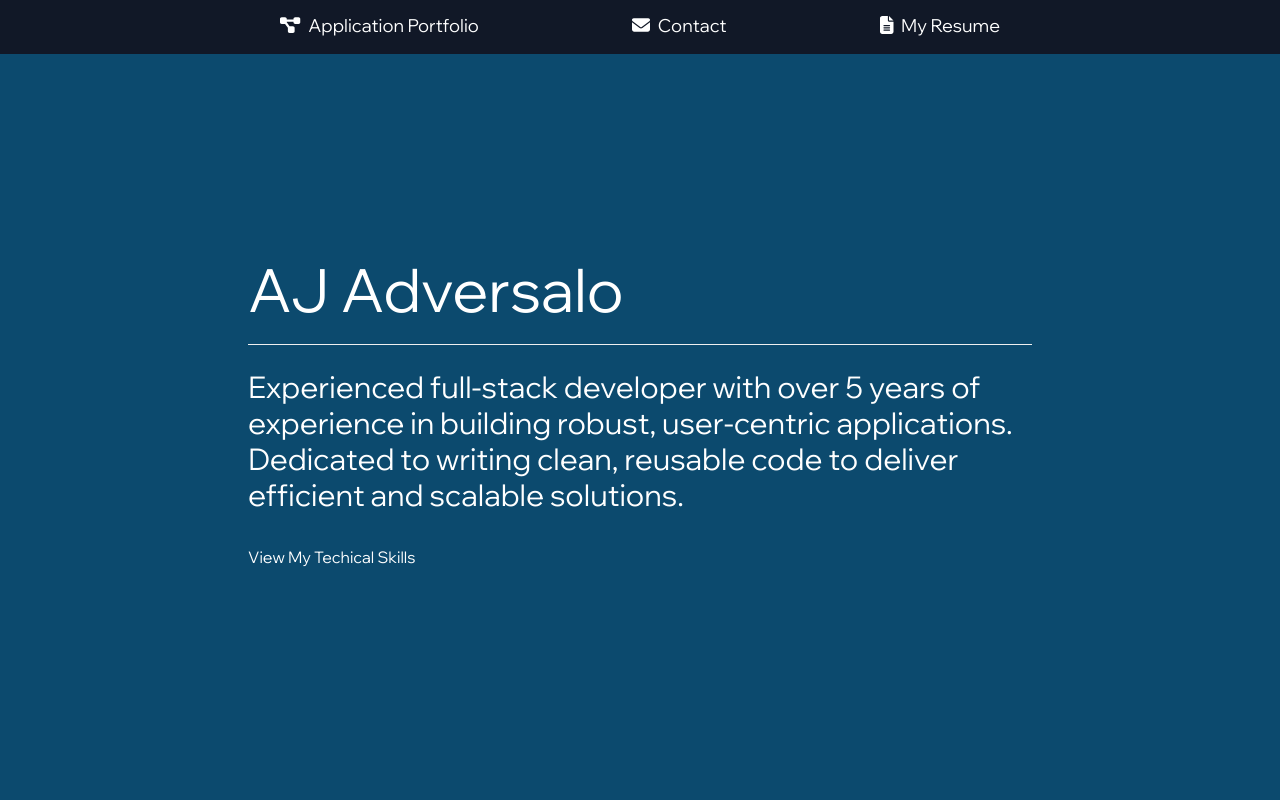
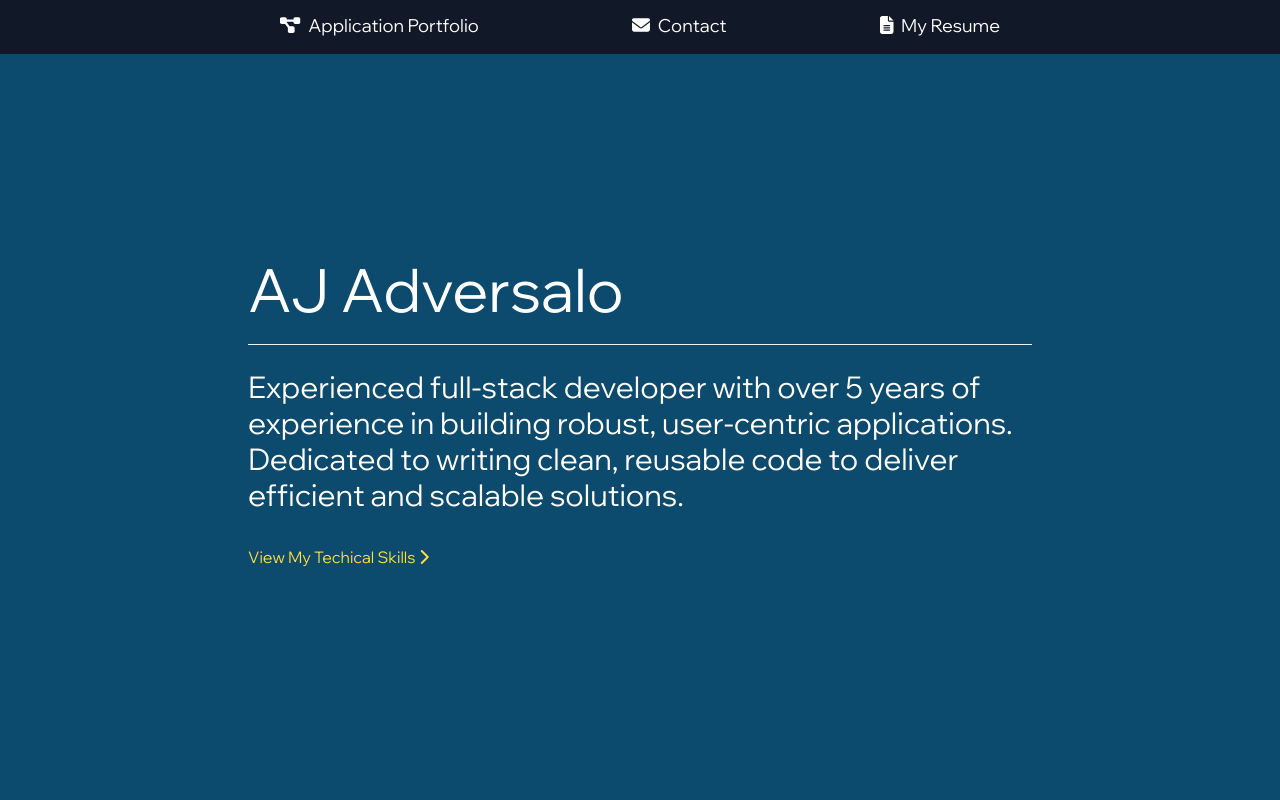
Before and after one commit to ajadversalo/ajadversalo.github.io, a React (Create React App) app: page / in a window 1280 px wide. Shown: the top 800 px of the page. Built offline with nearby package versions, Linux system fonts and the light colour scheme.

Commit message:
improve technical skills

```diff
--- a/public/index.html
+++ b/public/index.html
@@ -6,6 +6,7 @@
     <link rel="preconnect" href="https://fonts.googleapis.com">
     <link rel="preconnect" href="https://fonts.gstatic.com" crossorigin>
     <link href="https://fonts.googleapis.com/css2?family=Roboto:ital,wght@0,100;0,300;0,400;0,500;0,700;0,900;1,100;1,300;1,400;1,500;1,700;1,900&family=Wix+Madefor+Display:wght@400..800&display=swap" rel="stylesheet">
+    <link rel="stylesheet" href="https://cdnjs.cloudflare.com/ajax/libs/font-awesome/6.0.0-beta3/css/all.min.css">
     <meta name="viewport" content="width=device-width, initial-scale=1" />
     <meta name="theme-color" content="#000000" />
     <meta name="description"
--- a/src/App.tsx
+++ b/src/App.tsx
@@ -165,7 +165,7 @@ function App() {
                             </div>
                         }
                         {!showTechnicalSkills &&
-                            <div className="mt-8 hover:cursor-pointer hover:underline" onClick={() => setShowTechnicalSkills(true)}>View My Techical Skills</div>
+                            <div className="mt-8 hover:cursor-pointer hover:underline text-[#FFDD44]" onClick={() => setShowTechnicalSkills(true)}>View My Techical Skills <i className="fa-solid fa-chevron-right"></i></div>
                         }
                         <Collapse in={showTechnicalSkills}>
                             <div className="">
--- a/src/Pages/SkillsNew.tsx
+++ b/src/Pages/SkillsNew.tsx
@@ -59,7 +59,7 @@ function SkillsNew() {
 
     return (
         <div className="">
-            <div className="text-lg mb-2">
+            <div className="text-lg mb-2 text-[#FFDD44]">
                 Technical Skills
             </div>
             {skills.map((p: any) => {
```
